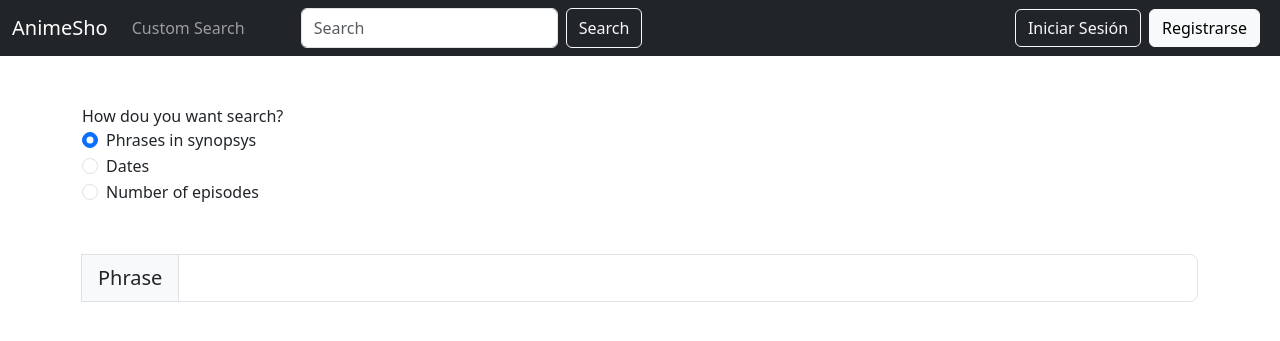
After one commit to vicato2000/animeSho, a Django app: page /search/ in a window 1280 px wide. The commit adds this page. Shown: the top 341 px of the page. Run offline with Django 4.2, Linux system fonts and the light colour scheme; parts of the project's set-up code (start-up, migrations or seed data) failed here and were passed over.

Commit message:
Búsquedas whoosh 1

```diff
--- a/animeSho/settings.py
+++ b/animeSho/settings.py
@@ -37,6 +37,7 @@ INSTALLED_APPS = [
     'django.contrib.staticfiles',
     'corsheaders',
     'main.apps.MainConfig',
+    'utils'
 ]
 
 MIDDLEWARE = [
--- a/animeSho/urls.py
+++ b/animeSho/urls.py
@@ -25,4 +25,5 @@ urlpatterns = [
     path('register/', views.register, name='register'),
     path('load/', views.load_db_whoosh, name='load'),
     path('<int:anime_id>/', views.details, name='anime_detail'),
+    path('search/', views.custom_search_view, name='search'),
 ]
--- a/main/views.py
+++ b/main/views.py
@@ -19,9 +19,8 @@ def index(request):
         if query == "":
             return HttpResponseRedirect(reverse('index'))
         else:
-            print(query)
             animes = whoosh.general_search(query)
-            print(animes)
+
     else:
         if 'order' in request.GET:
             animes = models.Anime.objects.order_by(request.GET.get('order'))
@@ -63,7 +62,18 @@ def index(request):
                                           'filtros': True})
 
 
-@login_required
+def custom_search_view(request):
+    if request.GET:
+        return render(request, 'search.html')
+    else:
+        animes = []
+        if 'phrase' in request.POST:
+            phrase = request.POST.get('phrase')
+            animes = whoosh.phrase_search(phrase)
+
+        return render(request, 'search.html', {'animes': animes})
+
+
 def details(request, anime_id):
     anime = models.Anime.objects.get(id=anime_id)
     return render(request, 'details.html', {'anime': anime})
--- a/static/javascript/base.js
+++ b/static/javascript/base.js
@@ -45,6 +45,36 @@ function validateRegisterForm() {
 function topFunction() {
     document.body.scrollTop = 0;
     document.documentElement.scrollTop = 0;
+}
+
+function radioButtons(value){
+    if (value === "1"){
+        document.getElementById("phrases").style.display = "block";
+        document.getElementById("dates").style.display = "none";
+        document.getElementById("episodes").style.display = "none";
+    } else if (value === "2"){
+        document.getElementById("phrases").style.display = "none";
+        document.getElementById("dates").style.display = "block";
+        document.getElementById("episodes").style.display = "none";
+    }
+    else if (value === "3"){
+        document.getElementById("phrases").style.display = "none";
+        document.getElementById("dates").style.display = "none";
+        document.getElementById("episodes").style.display = "block";
+    }
+
+}
+
+function validateFormsRadio(value){
+    if (value === "1"){
+        const form = document.getElementById("phrases").getElementsByTagName("form")[0];
+        let phrase = form.phrase.value;
+
+        if (phrase.trim().length === 0) {
+            alert("No introdujo frase");
+            return false;
+        }
+    }
 }
 
 function validateSearchForm() {
--- a/templates/base.html
+++ b/templates/base.html
@@ -92,6 +92,11 @@
                         </ul>
                     </li>
                 {% endif %}
+
+            <li class="nav-item">
+                <a class="nav-link" href="{% url 'search' %}">Custom Search</a>
+            </li>
+
                 <form id="search-form" class="d-flex justify-content-center ms-5" method="get"
                       action="{% url 'index' %}" onsubmit="return validateSearchForm()">
                     <input class="form-control me-2" type="search" name="search" placeholder="Search"
--- /dev/null
+++ b/templates/search.html
@@ -0,0 +1,105 @@
+{% extends 'base.html' %}
+
+{% block content %}
+
+    <div class="container">
+        <fieldset class="mt-5">
+            <label>How dou you want search?</label>
+            <div class="form-check">
+                <input value="1" class="form-check-input" type="radio" name="flexRadioDefault" id="flexRadioDefault1"
+                       checked onchange="radioButtons(this.value)">
+                <label class="form-check-label" for="flexRadioDefault1">
+                    Phrases in synopsys
+                </label>
+            </div>
+            <div class="form-check">
+                <input value="2" class="form-check-input" type="radio" name="flexRadioDefault" id="flexRadioDefault2"
+                       onchange="radioButtons(this.value)">
+                <label class="form-check-label" for="flexRadioDefault2">
+                    Dates
+                </label>
+            </div>
+            <div class="form-check">
+                <input value="3" class="form-check-input" type="radio" name="flexRadioDefault" id="flexRadioDefault2"
+                       onchange="radioButtons(this.value)">
+                <label class="form-check-label" for="flexRadioDefault2">
+                    Number of episodes
+                </label>
+            </div>
+        </fieldset>
+
+        <div id="phrases" class="mt-5" style="display: block">
+            <form onsubmit="return validateFormsRadio('1')" method="post" action="{% url 'search' %}">
+                <div class="input-group input-group-lg">
+                    {% csrf_token %}
+                    <span class="input-group-text" id="inputGroup-sizing-lg">Phrase</span>
+                    <input type="text" name="phrase" class="form-control" aria-label="Sizing example input"
+                           aria-describedby="inputGroup-sizing-lg">
+                </div>
+            </form>
+        </div>
+        <div id="dates" class="mt-5" style="display: none">
+            <form>
+                {% csrf_token %}
+                <div class="input-group input-group-lg">
+                    <span class="input-group-text" id="inputGroup-sizing-lg">Start Date</span>
+                    <input type="date" class="form-control" aria-label="Sizing example input"
+                           aria-describedby="inputGroup-sizing-lg">
+                    <span class="input-group-text" id="inputGroup-sizing-lg">End Date</span>
+                    <input type="date" class="form-control" aria-label="Sizing example input"
+                           aria-describedby="inputGroup-sizing-lg">
+                </div>
+            </form>
+        </div>
+        <div id="episodes" class="mt-5" style="display: none">
+            <form>
+                {% csrf_token %}
+                <div class="input-group input-group-lg">
+                    <span class="input-group-text" id="inputGroup-sizing-lg">Similar or Equals Number of Episodes</span>
+                    <input type="number" class="form-control" aria-label="Sizing example input"
+                           aria-describedby="inputGroup-sizing-lg">
+                </div>
+            </form>
+        </div>
+
+
+        {% if animes %}
+
+            <div class="row row-cols-1 row-cols-sm-3 g-2 g-lg-3 mt-3">
+
+                {% for anime in animes %}
+
+                    <div class="col-sm">
+                        <div class="card mb-3" style="max-width: 580px;">
+                            <div class="row g-0">
+                                <div class="col-md-4">
+                                    <a href="{% url 'anime_detail' anime.id %}">
+                                        <img src="{{ anime.image }}" class="img-fluid rounded-start" alt="...">
+                                    </a>
+                                </div>
+                                <div class="col-md-8">
+                                    <div class="card-body">
+                                        <h5 class="card-title">{{ anime.title }}</h5>
+                                        <p class="card-text">{{ anime.get_synopsis_limit }}</p>
+                                        <p class="card-text">
+                                            <small class="text-muted me-1">Score: {{ anime.score }}</small>
+                                            <small class="text-muted me-1">Rank {{ anime.rank }}#</small>
+                                            <small class="text-muted">Popularity {{ anime.popularity }}#</small>
+                                        </p>
+                                    </div>
+                                </div>
+                            </div>
+                        </div>
+                    </div>
+
+                {% endfor %}
+
+            </div>
+
+        {% endif %}
+
+    </div>
+
+
+
+{% endblock %}
```
Also changed, not shown: templates/index.html (+5 -5 lines), utils/whoosh.py (+24 -12 lines), db.sqlite3, 2 other files.
